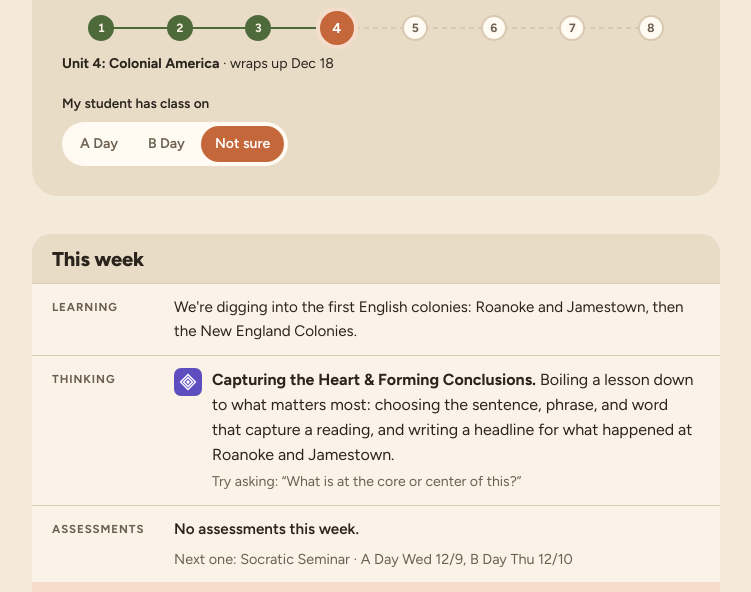
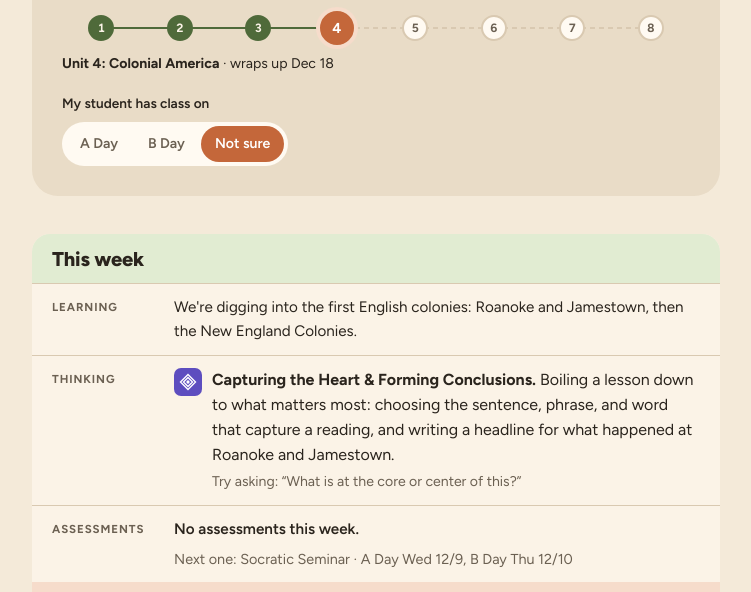
Before and after one commit to JebDickerson/us-history-6, a plain HTML site: page 2026-27/index.html in a window 1280 px wide. Shown: the part 169-761 px from the top of the page, without its empty margins (264-1015 px from the left). Drawn offline with Linux system fonts and the light colour scheme.

Commit message:
Draft: sage band behind This week
Co-Authored-By: Claude Opus 5.5 <noreply@anthropic.com>
Claude-Session: https://claude.ai/code/session_01SXig3MYYZ35NC4ouGKYrLc

```diff
--- a/2026-27/index.html
+++ b/2026-27/index.html
@@ -126,7 +126,7 @@ button { font: inherit; color: inherit; }
 
 /* This week */
 .week-box { background: var(--panel-soft); border-radius: var(--radius); box-shadow: var(--shadow); overflow: hidden; }
-.week-head { padding: 14px 20px 12px; background: var(--panel); }
+.week-head { padding: 14px 20px 12px; background: var(--sage); }
 .week-head h2 { font-size: 1.25rem; }
 .week-rows .week-row:first-child { border-top-color: var(--line); }
 .assess { display: grid; gap: 6px; font-size: .95rem; min-width: 0; }
```
